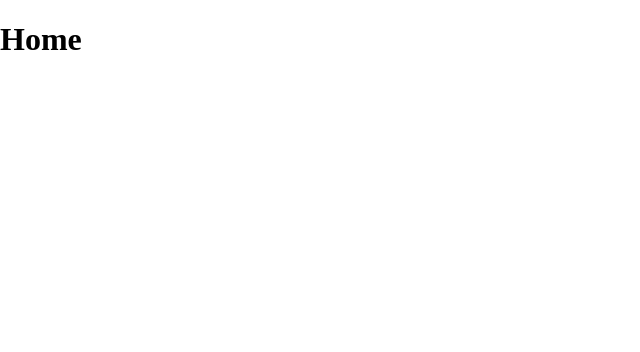
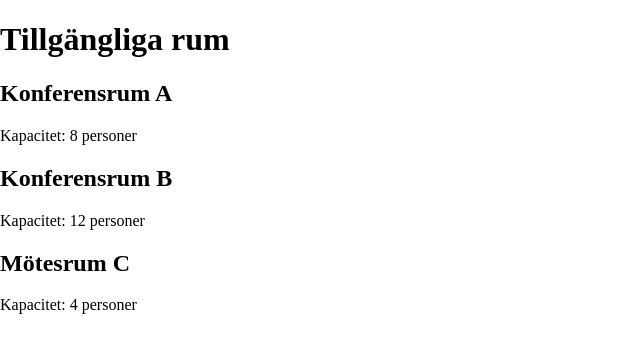
Before and after one commit to Maizer89/grupp6-typescript, a React (Vite) app: page / in a window 1280 px wide. Shown: the top 352 px of the page, without its empty margins (0-640 px from the left). Built offline with nearby package versions, Linux system fonts and the light colour scheme; data requests are answered from the project's data file.

Commit message:
feat: display rooms on home page

```diff
--- a/src/pages/Home.tsx
+++ b/src/pages/Home.tsx
@@ -1,3 +1,28 @@
+import { useEffect, useState } from "react";
+import type { GroupRoom } from "../types/GroupRoom";
+import { getRooms } from "../services/roomService";
+
 export default function Home() {
-  return <h1>Home</h1>;
+  // Sparar alla hämtade rum
+  const [rooms, setRooms] = useState<GroupRoom[]>([]);
+
+  useEffect(() => {
+    // Hämtar rummen när sidan laddas
+    getRooms()
+      .then((data) => setRooms(data))
+      .catch((error) => console.error(error));
+  }, []);
+
+  return (
+    <main>
+      <h1>Tillgängliga rum</h1>
+
+      {rooms.map((room) => (
+        <div key={room.id}>
+          <h2>{room.name}</h2>
+          <p>Kapacitet: {room.capacity} personer</p>
+        </div>
+      ))}
+    </main>
+  );
 }
```
